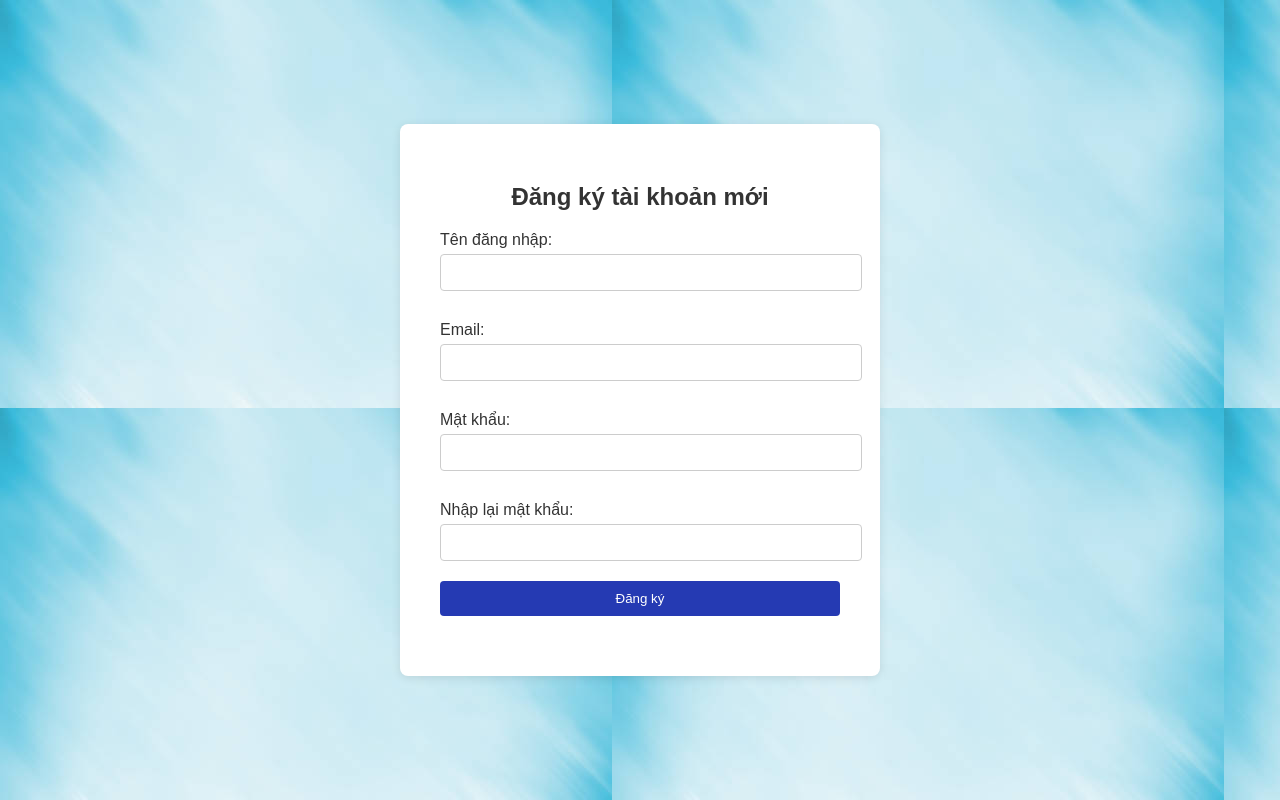
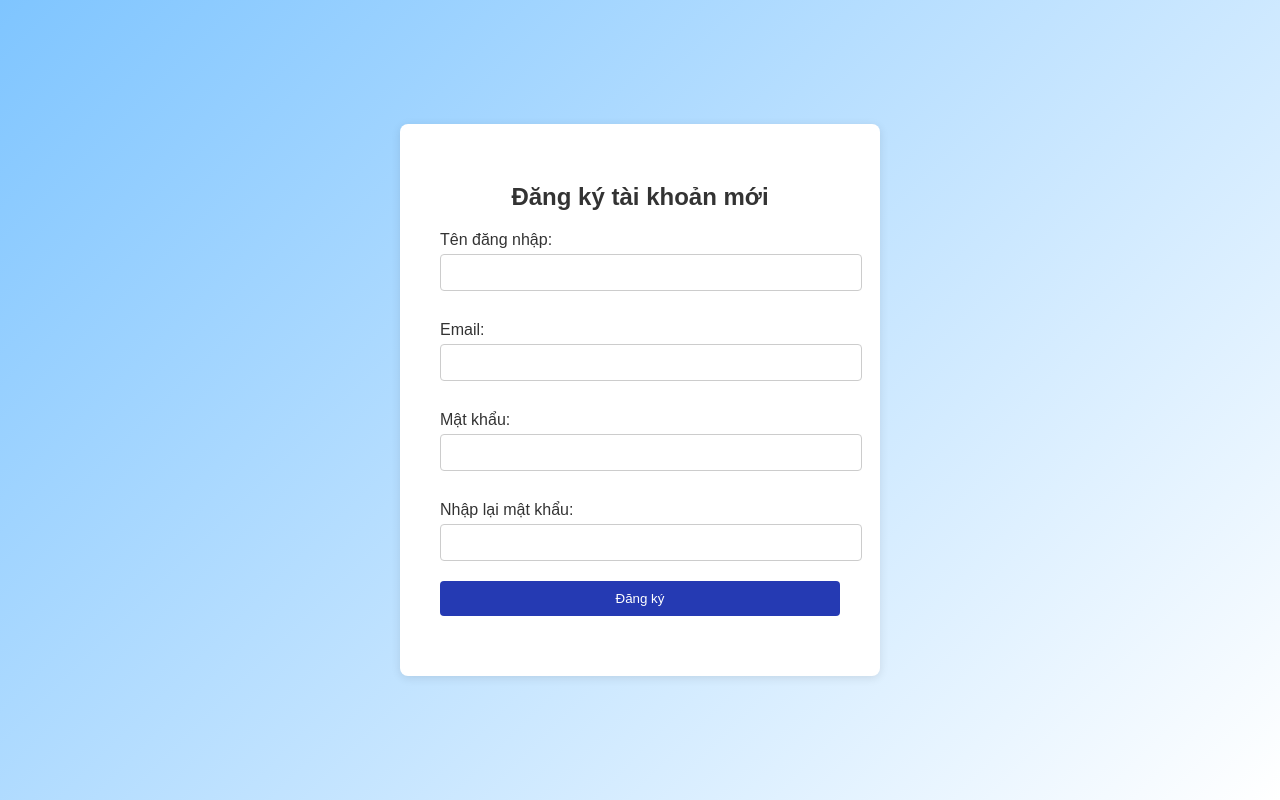
Before and after one commit to HoaiNampro05/demo-django, a Django app: page /blog/startregister/ in a window 1280 px wide. Run offline with Django 5.2, Linux system fonts and the light colour scheme.

Commit message:
update interface

```diff
--- a/blog/templates/blog/home.html
+++ b/blog/templates/blog/home.html
@@ -7,7 +7,7 @@
     <style>
        body {
         font-family: Arial, sans-serif;
-            background-image: url('../images/ss.jpg');
+        background: linear-gradient(135deg, rgba(127, 197, 255, 1), rgba(255, 255, 255, 1));
         background-size: cover;
         background-position: center;
         margin: 0;
--- a/blog/templates/blog/login.html
+++ b/blog/templates/blog/login.html
@@ -8,7 +8,7 @@
         body {
             font-family: Arial, sans-serif;
             display: flex;
-            background-image: url('../images/blue.jpg');
+            background: linear-gradient(135deg, rgba(127, 197, 255, 1), rgba(255, 255, 255, 1));
             justify-content: center;
             align-items: center;
             height: 100vh;
--- a/blog/templates/blog/register.html
+++ b/blog/templates/blog/register.html
@@ -5,14 +5,15 @@
     <meta name="viewport" content="width=device-width, initial-scale=1.0">
     <title>Đăng ký tài khoản</title>
     <style>
-        body {
+       body {
             font-family: Arial, sans-serif;
-            background-image: url('../images/blue.jpg');
             display: flex;
+            background: linear-gradient(135deg, rgba(127, 197, 255, 1), rgba(255, 255, 255, 1));
             justify-content: center;
             align-items: center;
             height: 100vh;
             margin: 0;
+            background-color: #f0f0f0;
         }
         .register-container {
             background-color: white;
--- a/blog/templates/blog/userhome.html
+++ b/blog/templates/blog/userhome.html
@@ -7,7 +7,7 @@
     <style>
        body {
         font-family: Arial, sans-serif;
-            background-image: url('../images/blue.jpg');
+        background: linear-gradient(135deg, rgba(127, 197, 255, 1), rgba(255, 255, 255, 1));
         background-size: cover;
         background-position: center;
         margin: 0;
```
Also changed, not shown: blog/templates/blog/addpost.html (+6 -5 lines), blog/templates/images/blue.jpg (deleted), blog/templates/images/ss.jpg (deleted). Lines whose indentation alone changed are shown as unchanged.
